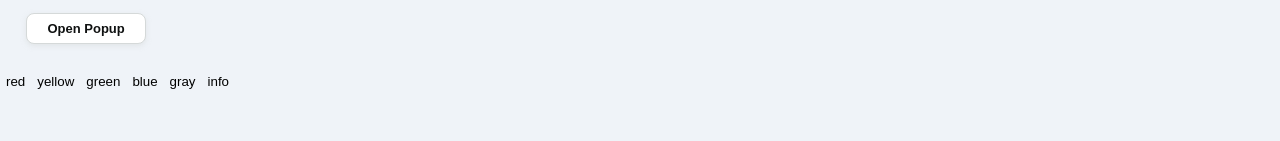
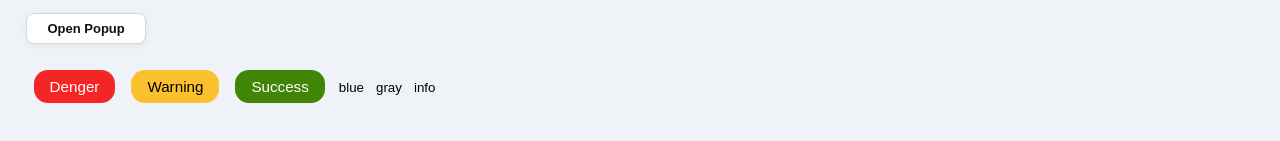
Before and after one commit to imPranab14/Custom_Component_V2, a React (Create React App) app: page / in a window 1280 px wide. Shown: the part 375-516 px from the top of the page. Built offline with nearby package versions, Linux system fonts and the light colour scheme.

Commit message:
popover css add

```diff
--- a/src/App.js
+++ b/src/App.js
@@ -97,7 +97,7 @@ function App() {
             defaultRecordPerPage={5}
           />
         )}
-      </div>  */}
+      </div>
 
         {/* <div>
         {dummyData && columns && (
--- a/src/CustomComponents/Popovers/Popover.module.css
+++ b/src/CustomComponents/Popovers/Popover.module.css
@@ -7,13 +7,36 @@
 }
 
 .alert-danger {
-  background-color: red;
-  color: white;
+    background-color:rgb(251 225 225);
+    padding: 1rem;
+    /* border: 1px solid #888; */
+    width: 10%;
+    top: 10%;
+    left: 92%;
+    transform: translate(-50%, -50%);
+    position: absolute;
+    border-radius: 6px;
+    margin: 0;
+    font-weight: 600;
+    color: red;
+    border-left: 0.35rem solid red;
+
 }
 
 .alert-success {
-  background-color: green;
-  color: white;
+  background-color:rgb(231, 251, 225);
+    padding: 1rem;
+    /* border: 1px solid #888; */
+    width: 10%;
+    top: 10%;
+    left: 92%;
+    transform: translate(-50%, -50%);
+    position: absolute;
+    border-radius: 6px;
+    margin: 0;
+    font-weight: 600;
+    color: #408505;
+    border-left: 0.35rem solid #408505;
 }
 
 .alert-info {
@@ -27,11 +50,56 @@
 }
 
 .alert-warning {
-  background-color: yellow;
-  color: white;
+  background-color:rgb(248, 251, 225);
+    padding: 1rem;
+    /* border: 1px solid #888; */
+    width: 10%;
+    top: 10%;
+    left: 92%;
+    transform: translate(-50%, -50%);
+    position: absolute;
+    border-radius: 6px;
+    margin: 0;
+    font-weight: 600;
+    color: #e7a600;
+    border-left: 0.35rem solid #e7a600;
 }
 
 .alert-secondary {
   background-color: gray;
   color: white;
 }
+.Mainbody{
+  /* background-color: rgb(255, 255, 255); */
+  margin: 2%;
+}
+.DengerBtnStyle {
+    background: #f32525;
+    padding: 0.5rem 1rem;
+    border-radius: 14px;
+    color: white;
+    font-size: 0.95rem;
+    font-weight: 400;
+    margin: 0rem 0.5rem;
+}
+.SuccessBtnStyle{
+   background: #408505;
+    padding: 0.5rem 1rem;
+    border-radius: 14px;
+    color: white;
+    font-size: 0.95rem;
+    font-weight: 400;
+    margin: 0rem 0.5rem;
+}
+.WarningBtnStyle{
+  background: #fbc02d;
+  padding: 0.5rem 1rem;
+  border-radius: 14px;
+  color: black;
+  font-size: 0.95rem;
+  font-weight: 400;
+  margin: 0rem 0.5rem;
+}
+.redhjhh{
+  background-color: aqua;
+}
--- a/src/Pages/Popover.js
+++ b/src/Pages/Popover.js
@@ -1,6 +1,7 @@
 import { useState } from "react";
 
 import Alerts from "../CustomComponents/Popovers/Popover"
+import PopoverStyle from "../CustomComponents/Popovers/Popover.module.css"
 
 const Popover = () => {
 
@@ -12,10 +13,10 @@ const Popover = () => {
     const [info, setInfo] = useState(false);
 
 
-    return (<div>
-        <button onClick={() => setRed(true)}>red</button>
-        <button onClick={() => setYellow(true)}>yellow</button>
-        <button onClick={() => setGreen(true)}>green</button>
+    return (<div className={PopoverStyle.Mainbody}>
+        <button className={PopoverStyle.DengerBtnStyle} onClick={() => setRed(true)}>Denger</button>
+        <button className={PopoverStyle.WarningBtnStyle} onClick={() => setYellow(true)}>Warning</button>
+        <button className={PopoverStyle.SuccessBtnStyle} onClick={() => setGreen(true)}>Success</button>
         <button onClick={() => setBlue(true)}>blue</button>
         <button onClick={() => setGray(true)}>gray</button>
         <button onClick={() => setInfo(true)}>info</button>
--- a/src/data/imageData.js
+++ b/src/data/imageData.js
@@ -1,9 +1,9 @@
 const imagesList = [
     {
-        image: "ImagesSlider1.jpg",
+        image: "imageA.jpg",
     },
     {
-        image: "ImagesSlider2.jpg",
+        image: "imageB.jpg",
     },
     {
         image: "imageC.jpg",
```
